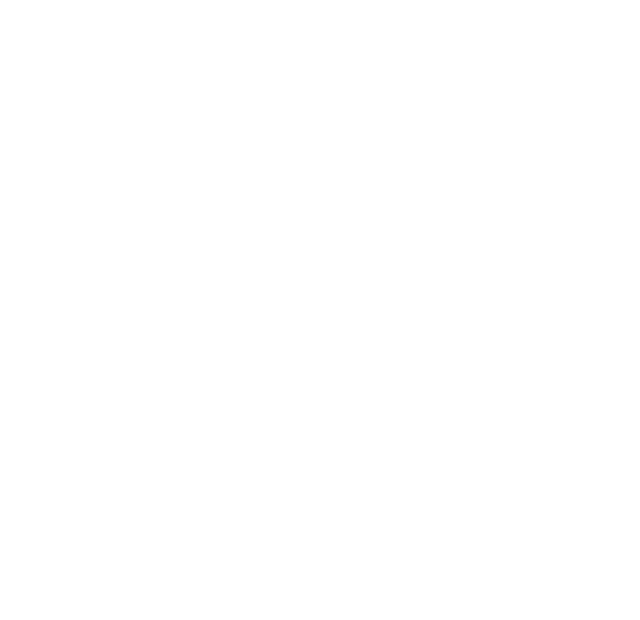
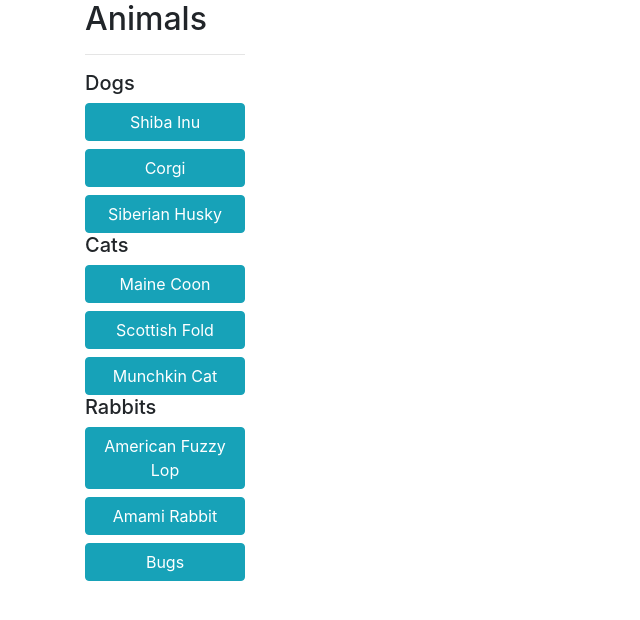
Before and after one commit to Patrick-Dolan/animal-wiki, a plain HTML site: page index.html in a window 1280 px wide. Shown: the whole page, without its empty margins (0-640 px from the left). Drawn offline with Linux system fonts and the light colour scheme.

Commit message:
add sidebar with dogs, cats, and rabbits as categories of animals each containing 3 breeds of their animal

```diff
--- a/index.html
+++ b/index.html
@@ -8,6 +8,28 @@
   <title>Animal Wiki</title>
 </head>
 <body>
+  <div class="container">
+    <div class="row">
+      <div class="col-md-2">
+        <h2>Animals</h2>
+        <hr>
+        <h5>Dogs</h5>
+        <button type="button" class="btn btn-info btn-block" id="shiba-inu">Shiba Inu</button>
+        <button type="button" class="btn btn-info btn-block" id="corgi">Corgi</button>
+        <button type="button" class="btn btn-info btn-block" id="husky">Siberian Husky</button>
+        <h5>Cats</h5>
+        <button type="button" class="btn btn-info btn-block" id="maine-coon">Maine Coon</button>
+        <button type="button" class="btn btn-info btn-block" id="scottish-fold">Scottish Fold</button>
+        <button type="button" class="btn btn-info btn-block" id="munchkin-cat">Munchkin Cat</button>
+        <h5>Rabbits</h5>
+        <button type="button" class="btn btn-info btn-block" id="american-fuzzy-lop">American Fuzzy Lop</button>
+        <button type="button" class="btn btn-info btn-block" id="amami-rabbit">Amami Rabbit</button>
+        <button type="button" class="btn btn-info btn-block" id="bugs-bunny">Bugs</button>
+      </div>
+      <div class="col-md-10">
 
+      </div>
+    </div>
+  </div>
 </body>
 </html>
```
